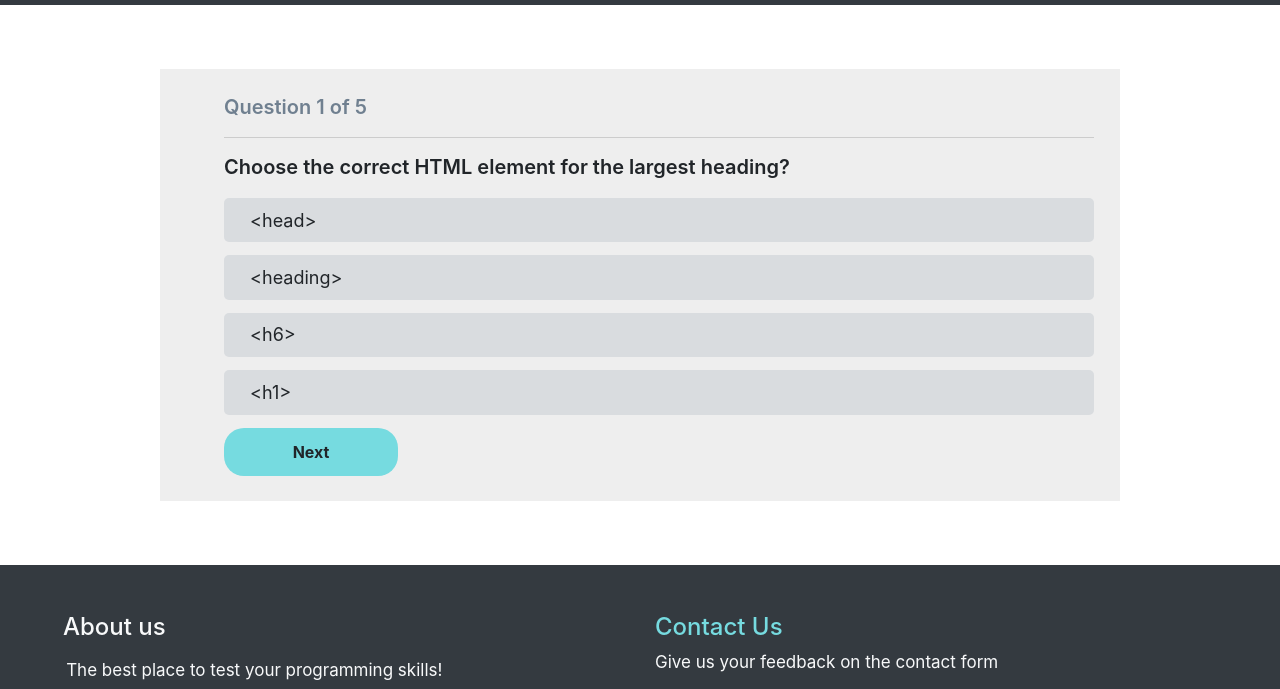
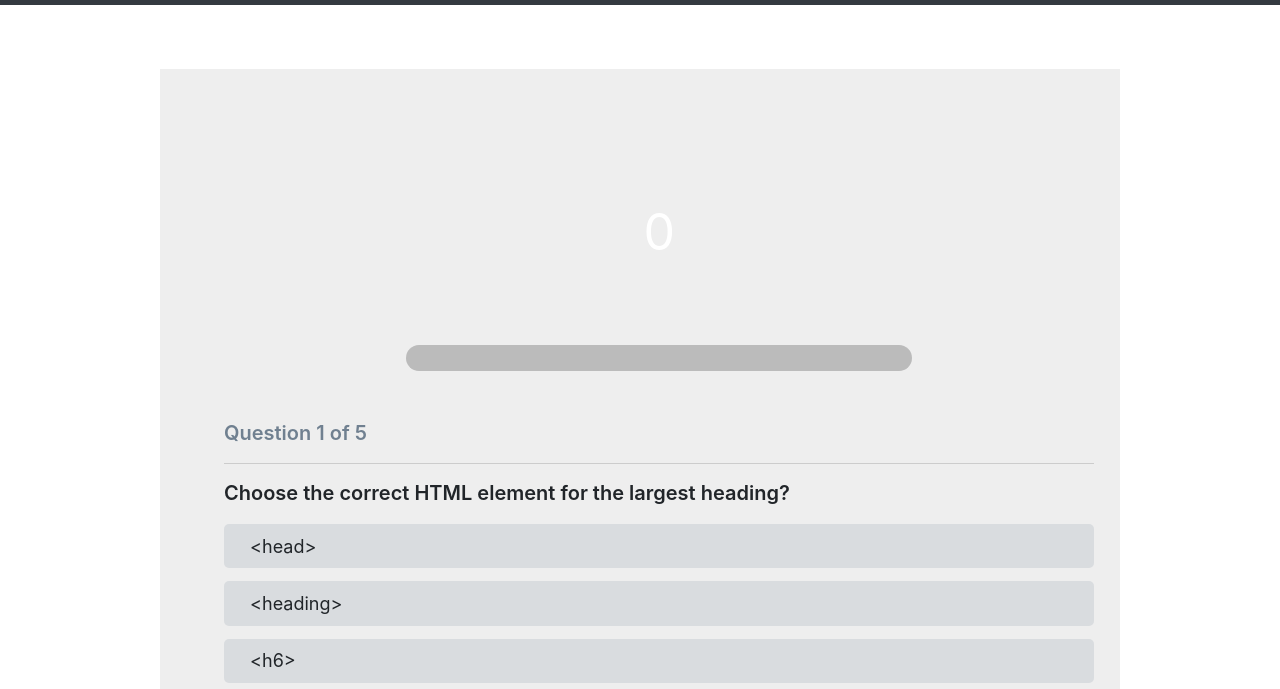
Before and after one commit to shewit-gh/SoloQuiz, a plain HTML site: page htmlBeginner.html in a window 1280 px wide. Shown: the part 78-767 px from the top of the page. Drawn offline with nearby package versions, Linux system fonts and the light colour scheme.

Commit message:
progrees bar is done

```diff
--- a/assets/css/htmlBeginner.css
+++ b/assets/css/htmlBeginner.css
@@ -79,6 +79,34 @@ li a {
   }
 }
 /* end of navigation */
+/* progress */
+.percent-count{
+  width: 450px;
+  height:50px;
+  margin: 100px auto;
+  font-size: 50px;
+  text-align: center;
+  color: #fff;
+
+}
+.progress-bar{
+  width: 506px;
+  height: 26px;
+  background-color: #bbb;
+  border-radius: 13px;
+  padding: 3px;
+  margin: 50px auto;
+
+
+}
+.progress{
+  width: 0px;
+  height: 20px;
+  background-color:dodgerblue;
+  border-radius: 13px;
+
+}
+/* progress */
 
 .quiz-box {
   width: 75%;
--- a/assets/js/app.js
+++ b/assets/js/app.js
@@ -7,7 +7,9 @@ const singleOption1 = document.querySelector(".option0")
 const singleOption2 = document.querySelector(".option1")
 const singleOption3 = document.querySelector(".option2")
 const singleOption4 = document.querySelector(".option3")
-
+const progressbar = document.getElementById("progress")
+const percentCount = document.getElementById("percentCount")
+const MAX_QUESTIONS =   5;
 let questionCounter = 0;
 let currentQuestion;
 let currentOPtion;
@@ -42,7 +44,12 @@ function getNewQuestion() {
 
     singleOption4.innerHTML = currentQuestion.options[3];
 
-    questionCounter++
+    percentCount.innerText = `${(questionCounter / MAX_QUESTIONS) * 100}`
+    // Update the progress bar
+    progressbar.style.width = `${(questionCounter/MAX_QUESTIONS) * 100}%`
+    questionCounter++;
+
+
 
 }
 selectAnswer.addEventListener('click', getResult)
@@ -62,12 +69,16 @@ function next() {
         console.log("over")
     }
     else {
-        getNewQuestion()
+        setTimeout (() => {
+
+            getNewQuestion();
+        }, 1000);
     }
 }
 
 window.onload = function () {
 
     setavailableQuestions();
+    questionCounter=0;
     getNewQuestion();
 }
--- a/htmlBeginner.html
+++ b/htmlBeginner.html
@@ -79,6 +79,11 @@
 
 
 <div class="container quiz-box">
+    <div id = "percentCount"class="percent-count">0% test</div>
+    <div class="progress-bar" >
+        <div class="progress" id="progress"></div>
+
+    </div>
     <div class="question_number">
         <!-- question 1 of 5 -->
     </div>
```
